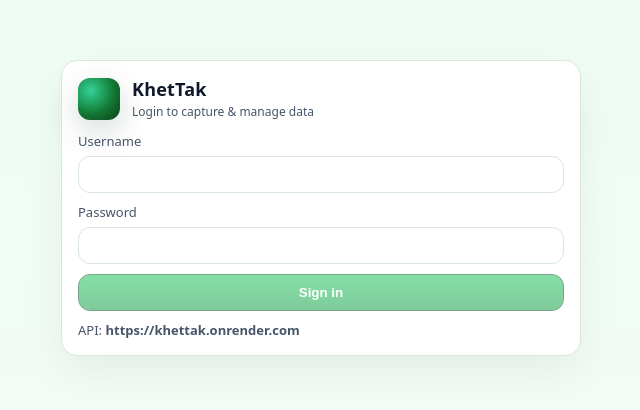
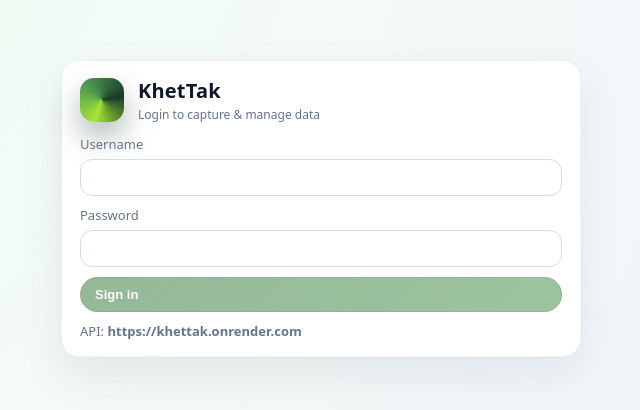
Before and after one commit to gkarya42/KhetTak, a React (Vite) app in the folder admin/: page /login in a window 1280 px wide. Shown: the part 192-602 px from the top of the page, without its empty margins (319-959 px from the left). Built offline with nearby package versions, Linux system fonts and the light colour scheme.

Commit message:
update the css

```diff
--- a/admin/src/styles.css
+++ b/admin/src/styles.css
@@ -1,33 +1,46 @@
 :root {
-  --green-900: #0b3d1a;
-  --green-800: #0f5a26;
-  --green-700: #137a34;
-  --green-600: #16a34a;
-  --bg: #f4fbf6;
-  --card: #ffffff;
+  /* Olive green material-style palette */
+  --olive-900: #1b3a2a;
+  --olive-800: #264e36;
+  --olive-700: #336b3b;
+  --olive-600: #3f7f45;
+  --olive-500: #4b9650;
+  --olive-100: #e7f3ea;
+  --olive-050: #f4faf6;
+
+  --bg: var(--olive-050);
+  --surface: #ffffff;
+  --surface-elevated: #ffffff;
+  --surface-border: rgba(15, 23, 42, 0.06);
   --text: #0f172a;
-  --muted: #475569;
-  --border: #d7e7dc;
+  --muted: #64748b;
+  --border: #d1e2d6;
+
+  --radius-lg: 18px;
+  --radius-md: 12px;
+  --transition-fast: 0.16s ease-out;
 }
 
-* {
+*,
+*::before,
+*::after {
   box-sizing: border-box;
 }
 
 body {
   margin: 0;
-  font-family: ui-sans-serif, system-ui, -apple-system, Segoe UI, Roboto, Arial, "Apple Color Emoji",
-    "Segoe UI Emoji";
+  font-family: system-ui, -apple-system, BlinkMacSystemFont, "SF Pro Text", Roboto, "Segoe UI", sans-serif;
   color: var(--text);
-  background: linear-gradient(180deg, #ecfdf3 0%, var(--bg) 100%);
+  background: radial-gradient(circle at top left, #ecfdf3 0%, var(--bg) 45%, #eef2ff 100%);
 }
 
 a {
   color: inherit;
+  text-decoration: none;
 }
 
 .container {
-  max-width: 1100px;
+  max-width: 1120px;
   margin: 0 auto;
   padding: 24px;
 }
@@ -43,20 +56,20 @@
 .brand {
   display: flex;
   align-items: center;
-  gap: 12px;
+  gap: 14px;
 }
 
 .logo {
-  width: 42px;
-  height: 42px;
-  border-radius: 12px;
-  background: radial-gradient(circle at 30% 30%, #34d399 0%, var(--green-700) 55%, var(--green-900) 100%);
-  box-shadow: 0 10px 30px rgba(11, 61, 26, 0.18);
+  width: 44px;
+  height: 44px;
+  border-radius: 14px;
+  background: conic-gradient(from 200deg, #a3e635, #4b9650, #1b3a2a, #a3e635);
+  box-shadow: 0 14px 30px rgba(27, 58, 42, 0.35);
 }
 
 .title h1 {
   margin: 0;
-  font-size: 18px;
+  font-size: 20px;
   letter-spacing: 0.2px;
 }
 
@@ -67,11 +80,26 @@
 }
 
 .card {
-  background: var(--card);
-  border: 1px solid var(--border);
-  border-radius: 16px;
-  padding: 16px;
-  box-shadow: 0 14px 40px rgba(2, 6, 23, 0.06);
+  position: relative;
+  background: var(--surface);
+  border-radius: var(--radius-lg);
+  padding: 16px 18px;
+  border: 1px solid var(--surface-border);
+  box-shadow:
+    0 18px 45px rgba(15, 23, 42, 0.08),
+    0 0 0 1px rgba(15, 23, 42, 0.01);
+  transition:
+    transform var(--transition-fast),
+    box-shadow var(--transition-fast),
+    border-color var(--transition-fast),
+    background-color var(--transition-fast);
+}
+
+.card:hover {
+  transform: translateY(-1px);
+  box-shadow:
+    0 22px 55px rgba(15, 23, 42, 0.14),
+    0 0 0 1px rgba(27, 58, 42, 0.08);
 }
 
 .row {
@@ -81,30 +109,68 @@
 }
 
 .btn {
+  position: relative;
+  border-radius: 999px;
   border: 1px solid var(--border);
-  background: white;
+  background: #ffffff;
   color: var(--text);
-  border-radius: 12px;
-  padding: 10px 12px;
+  padding: 9px 14px;
   cursor: pointer;
   font-weight: 600;
+  font-size: 13px;
+  display: inline-flex;
+  align-items: center;
+  gap: 8px;
+  box-shadow: 0 1px 0 rgba(15, 23, 42, 0.04);
+  transition:
+    background-color var(--transition-fast),
+    border-color var(--transition-fast),
+    box-shadow var(--transition-fast),
+    transform var(--transition-fast),
+    color var(--transition-fast);
+}
+
+.btn::after {
+  content: "";
+  position: absolute;
+  inset: 0;
+  border-radius: inherit;
+  opacity: 0;
+  background: radial-gradient(circle at center, rgba(255, 255, 255, 0.6), transparent 60%);
+  transition: opacity var(--transition-fast);
+  pointer-events: none;
+}
+
+.btn:hover::after {
+  opacity: 1;
+}
+
+.btn:hover {
+  transform: translateY(-0.5px);
+  box-shadow: 0 3px 8px rgba(15, 23, 42, 0.1);
 }
 
 .btnPrimary {
-  background: linear-gradient(180deg, #22c55e 0%, #16a34a 100%);
-  border-color: #0f5a26;
-  color: white;
+  background: linear-gradient(135deg, var(--olive-600), var(--olive-500));
+  border-color: rgba(15, 23, 42, 0.2);
+  color: #f8fafc;
+}
+
+.btnPrimary:hover {
+  background: linear-gradient(135deg, var(--olive-700), var(--olive-600));
 }
 
 .btnDanger {
-  background: #fff1f2;
-  border-color: #fecdd3;
-  color: #9f1239;
+  background: #fef2f2;
+  border-color: #fecaca;
+  color: #b91c1c;
 }
 
 .btn:disabled {
   opacity: 0.55;
-  cursor: not-allowed;
+  cursor: default;
+  box-shadow: none;
+  transform: none;
 }
 
 .input,
@@ -112,10 +178,22 @@
 .textarea {
   width: 100%;
   padding: 10px 12px;
-  border-radius: 12px;
+  border-radius: var(--radius-md);
   border: 1px solid var(--border);
   outline: none;
-  background: white;
+  background: #ffffff;
+  font-size: 13px;
+  transition:
+    border-color var(--transition-fast),
+    box-shadow var(--transition-fast),
+    background-color var(--transition-fast);
+}
+
+.input:focus,
+.select:focus,
+.textarea:focus {
+  border-color: var(--olive-500);
+  box-shadow: 0 0 0 1px rgba(75, 150, 80, 0.1), 0 0 0 3px rgba(75, 150, 80, 0.18);
 }
 
 .textarea {
@@ -142,8 +220,8 @@
 
 .table th,
 .table td {
-  padding: 10px;
-  border-bottom: 1px solid var(--border);
+  padding: 10px 12px;
+  border-bottom: 1px solid rgba(148, 163, 184, 0.2);
   vertical-align: top;
   font-size: 13px;
 }
@@ -152,6 +230,9 @@
   text-align: left;
   color: var(--muted);
   font-weight: 700;
+  text-transform: uppercase;
+  letter-spacing: 0.06em;
+  font-size: 11px;
 }
 
 .pill {
@@ -160,9 +241,9 @@
   gap: 8px;
   padding: 6px 10px;
   border-radius: 999px;
-  border: 1px solid var(--border);
-  background: #f0fdf4;
-  color: var(--green-900);
+  border: 1px solid rgba(75, 150, 80, 0.2);
+  background: rgba(75, 150, 80, 0.06);
+  color: var(--olive-900);
   font-size: 12px;
   font-weight: 700;
 }
```
